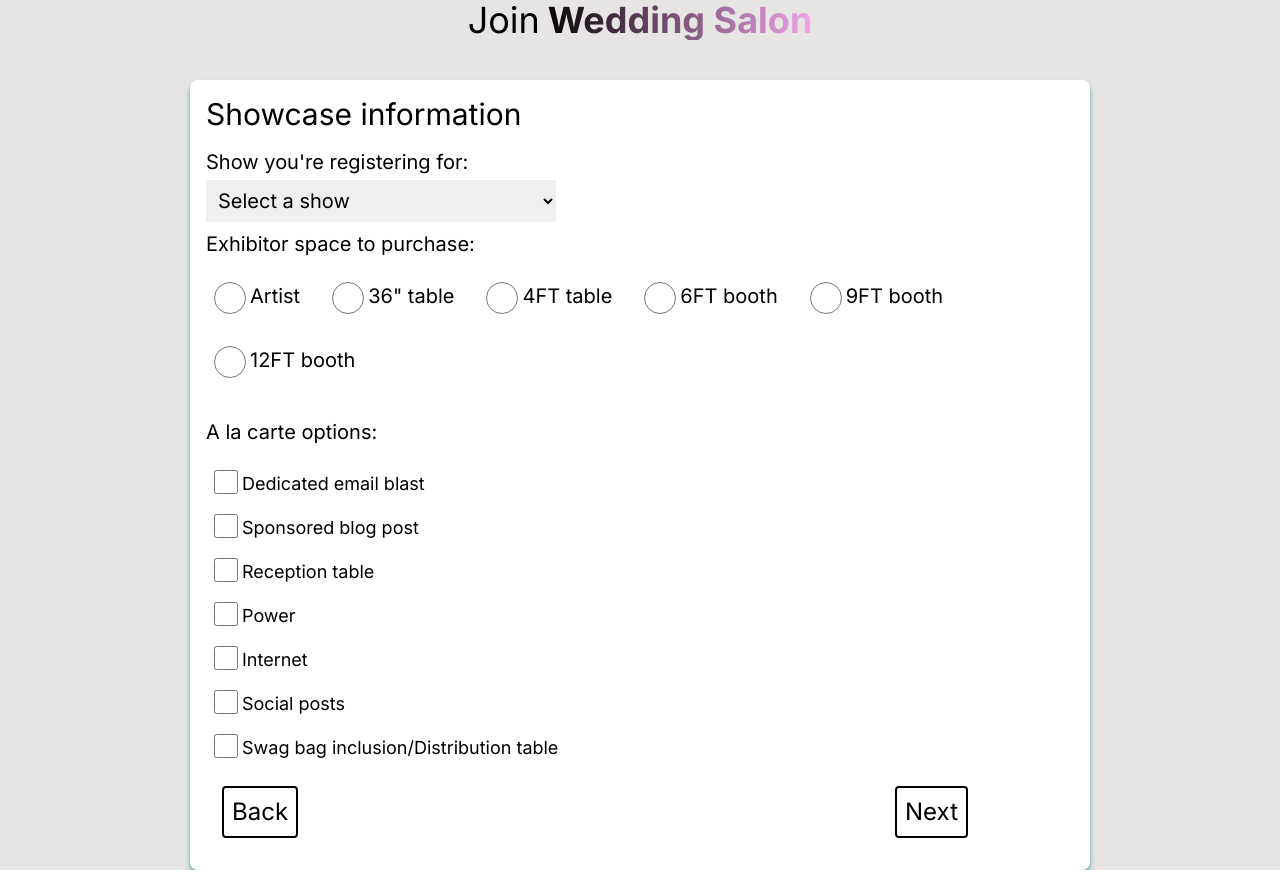
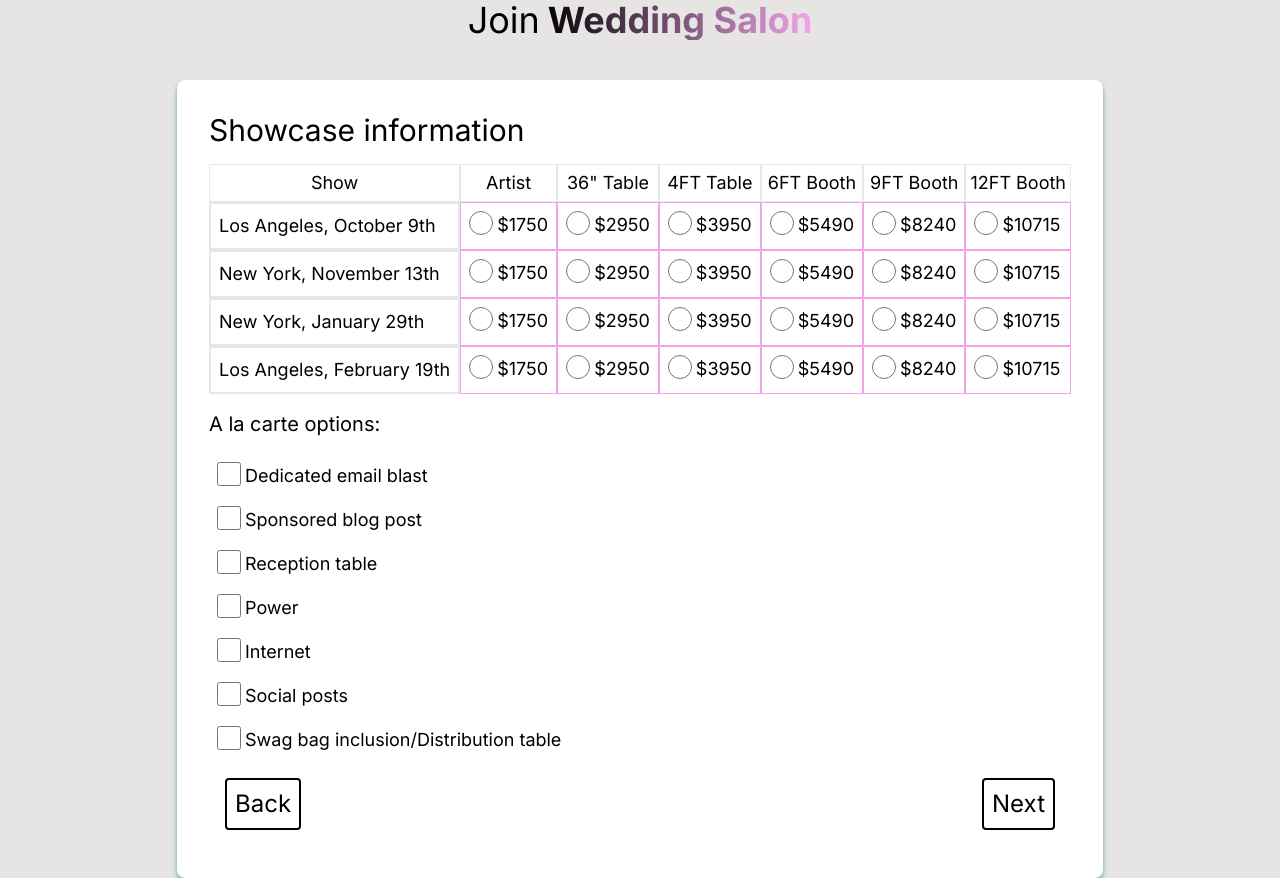
Before and after one commit to jinitsuga/ws-payments, a Next.js app: page /register in a window 1280 px wide. Both pictures are taken after a click on the button "Next". Built offline with nearby package versions, Linux system fonts and the light colour scheme.

Commit message:
refactor showcase form into grid and a component for each specific showcase

```diff
--- a/src/app/Components/FormSteps.tsx
+++ b/src/app/Components/FormSteps.tsx
@@ -1,6 +1,6 @@
 "use client";
 import React, { SyntheticEvent, useEffect, useState } from "react";
-import Input, { RadioInput, CheckboxInput } from "./Input";
+import Input, { RadioInput, CheckboxInput, ShowcaseInput } from "./Input";
 import Script from "next/script";
 import { cartePrice } from "@/utils/utils";
 import { carteOptions } from "@/utils/carteOptions";
@@ -109,10 +109,52 @@ export const ShowcaseForm = ({ setter, formData }: FormProps) => {
     );
   });
 
+  const Span: React.FC<any> = ({ text }) => {
+    return (
+      <span className="row-start-1 col-span-1 p-1 text-center text-lg border-[1px]">
+        {text}
+      </span>
+    );
+  };
+
   return (
     <>
       <h2 className="mb-2 text-3xl">Showcase information</h2>
-      <label className="flex flex-col text-xl gap-1" htmlFor="showcase">
+      <div className="grid auto-cols-auto">
+        <Span text="Show" />
+        <Span text="Artist" />
+        <Span text='36" Table' />
+        <Span text="4FT Table" />
+        <Span text="6FT Booth" />
+        <Span text="9FT Booth" />
+        <Span text="12FT Booth" />
+        <ShowcaseInput
+          formData={formData}
+          inputName="showcasesLaOct"
+          setter={setter}
+          show="Los Angeles, October 9th"
+        />
+        <ShowcaseInput
+          formData={formData}
+          inputName="showcasesNyNov"
+          setter={setter}
+          show="New York, November 13th"
+        />
+        <ShowcaseInput
+          formData={formData}
+          inputName="showcasesNyJan"
+          setter={setter}
+          show="New York, January 29th"
+        />
+        <ShowcaseInput
+          formData={formData}
+          inputName="showcasesLaFeb"
+          setter={setter}
+          show="Los Angeles, February 19th"
+        />
+      </div>
+      {
+        /* <label className="flex flex-col text-xl gap-1" htmlFor="showcase">
         {"Show you're registering for:"}
         <select
           onChange={(e: React.FormEvent<HTMLSelectElement>) => {
@@ -149,11 +191,12 @@ export const ShowcaseForm = ({ setter, formData }: FormProps) => {
         Exhibitor space to purchase:
         <div className="flex flex-wrap gap-4 my-4">{exhibitorSizes}</div>
       </fieldset>
-
-      <fieldset className="text-xl mt-2 flex-wrap">
-        A la carte options:
-        <div className="mt-4">{alacarteOptions}</div>
-      </fieldset>
+*/
+        <fieldset className="text-xl mt-2 flex-wrap">
+          A la carte options:
+          <div className="mt-4">{alacarteOptions}</div>
+        </fieldset>
+      }
     </>
   );
 };
--- a/src/app/Components/Input.tsx
+++ b/src/app/Components/Input.tsx
@@ -67,7 +67,7 @@ export const RadioInput = ({
     });
   };
   return (
-    <div className="flex text-xl">
+    <div className="flex text-lg border-ws-pink border-[1px]">
       <label
         className="flex gap-1 hover:cursor-pointer checked:text-4xl border-ws-green outline-ws-green p-2"
         htmlFor={id}
@@ -76,7 +76,7 @@ export const RadioInput = ({
           onChange={(e) => {
             updateData(e);
           }}
-          className="h-8 w-8 checked:accent-ws-green hover:cursor-pointer"
+          className="h-6 w-6 checked:accent-ws-green hover:cursor-pointer"
           type="radio"
           name={inputName}
           value={value}
@@ -85,6 +85,74 @@ export const RadioInput = ({
         {labelText}
       </label>
     </div>
+  );
+};
+
+type showcaseTypes = {
+  inputName: string;
+  setter: Function;
+  formData: any;
+  show: string;
+};
+
+export const ShowcaseInput = ({
+  inputName,
+  setter,
+  formData,
+  show,
+}: showcaseTypes) => {
+  return (
+    <>
+      <span className="text-left text-lg border-2 p-2">{show}</span>
+      <RadioInput
+        inputName={inputName}
+        labelText={"$1750"}
+        value={1750}
+        setter={setter}
+        id={"Artist"}
+        formData={formData}
+      />
+      <RadioInput
+        inputName={inputName}
+        labelText={"$2950"}
+        value={2950}
+        setter={setter}
+        id={'36" Table'}
+        formData={formData}
+      />
+      <RadioInput
+        inputName={inputName}
+        labelText={"$3950"}
+        value={3950}
+        setter={setter}
+        id={"4FT Table"}
+        formData={formData}
+      />
+      <RadioInput
+        inputName={inputName}
+        labelText={"$5490"}
+        value={5490}
+        setter={setter}
+        id={"6FT Booth"}
+        formData={formData}
+      />
+      <RadioInput
+        inputName={inputName}
+        labelText={"$8240"}
+        value={8240}
+        setter={setter}
+        id={"9FT Booth"}
+        formData={formData}
+      />
+      <RadioInput
+        inputName={inputName}
+        labelText={"$10715"}
+        value={10715}
+        setter={setter}
+        id={"12FT Booth"}
+        formData={formData}
+      />
+    </>
   );
 };
 
--- a/src/app/Components/MainForm.tsx
+++ b/src/app/Components/MainForm.tsx
@@ -18,12 +18,14 @@ export default function MainForm() {
     companySite: "",
     socials: "",
     // Showcase data
-    showcase: "",
+    showcasesLaOct: "",
+    showcasesNyNov: "",
+    showcasesNyJan: "",
+    showcasesLaFeb: "",
     billingName: "",
     billingAddress: "",
     billingEmail: "",
     billingPhone: "",
-    size: 0,
     carte: [],
   });
   const [formSteps, setFormSteps] = useState<number>(0);
--- a/src/app/register/page.tsx
+++ b/src/app/register/page.tsx
@@ -9,8 +9,11 @@ export default function Register() {
           Wedding Salon
         </span>
       </h2>
-      <section className="flex flex-col md:flex-row shadow-md shadow-ws-green gap-2 max-w-[900px]  bg-white rounded-lg">
-        <div className="rounded min-w-[60%] md:max-w-[90%]  max-w-[100%] p-4">
+      <section
+        className="flex flex-col md:flex-row shadow-md shadow-ws-green gap-2
+     items-center justify-start p-4 lg:min-w-[600px] bg-white rounded-lg"
+      >
+        <div className="rounded min-w-[60%] md:max-w-[100%]  max-w-[100%] p-4">
           <MainForm />
         </div>
         {/* <hr className="md:hidden bg-black h-1"></hr>
```
